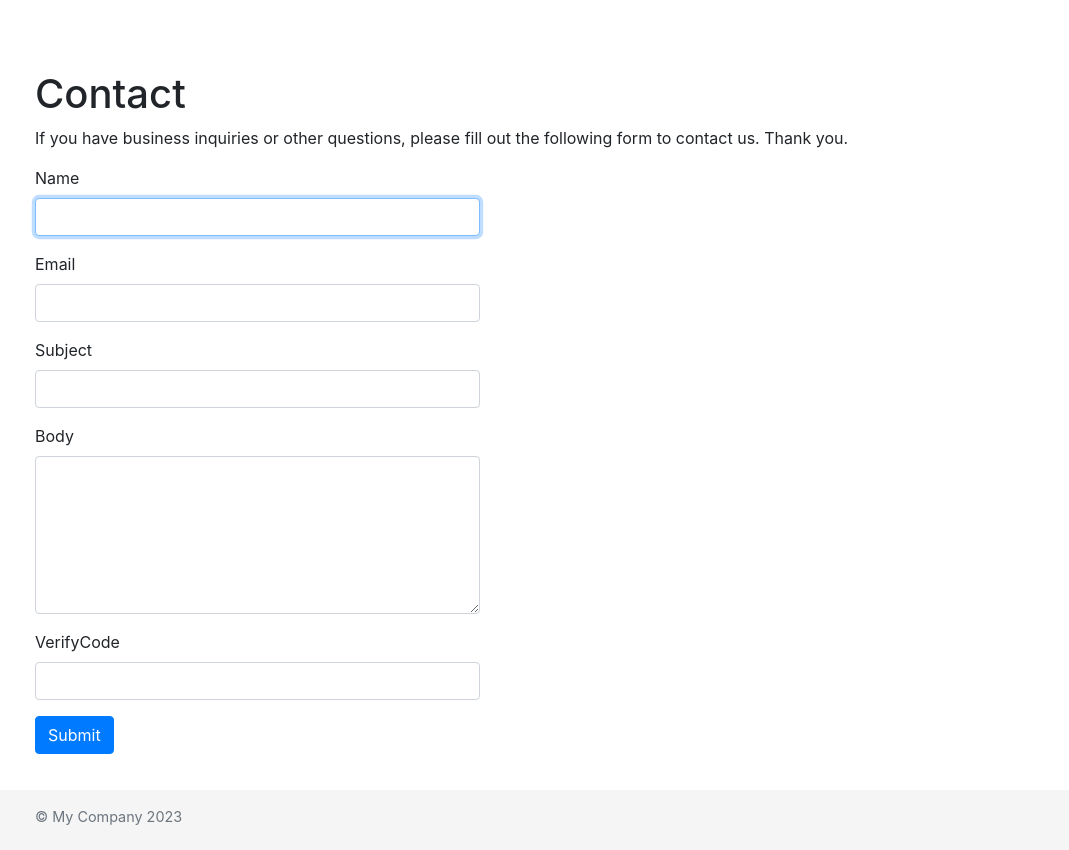
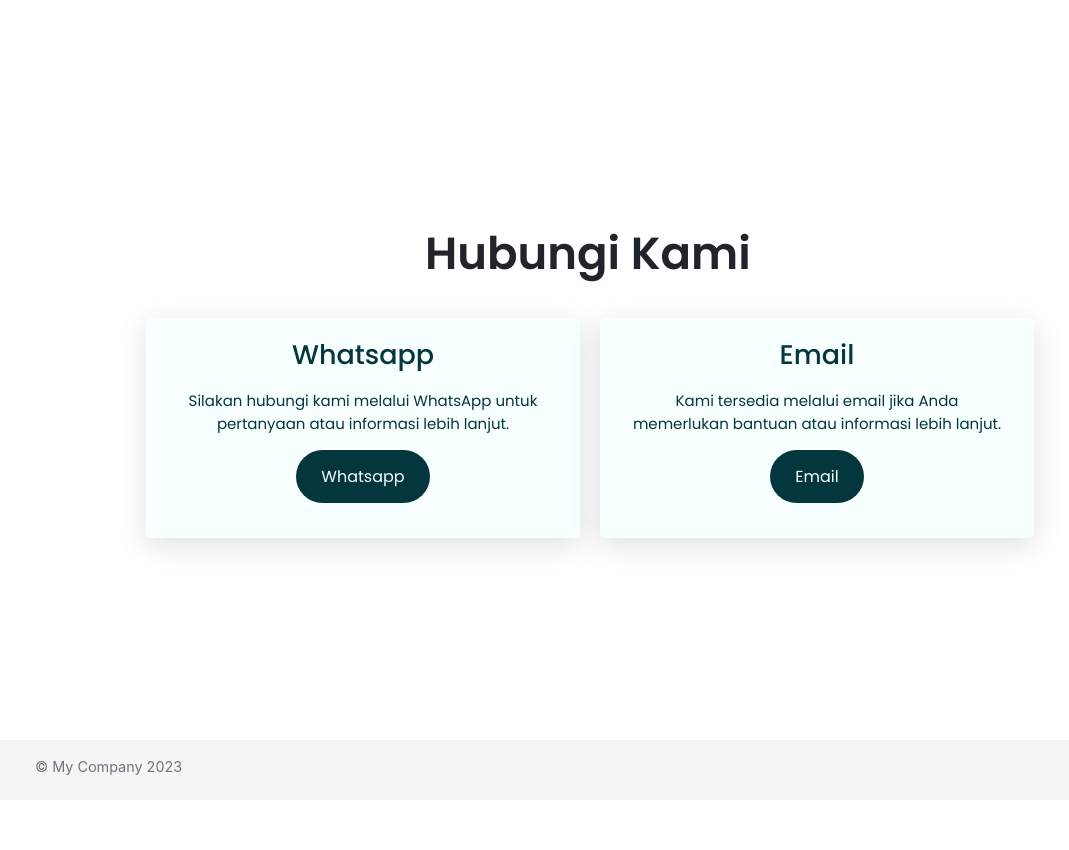
Before and after one commit to madki13/telkom, a Yii app: template app/views/site/contact.php in a window 1280 px wide. Shown: the whole page, without its empty margins (50-1119 px from the left). After the commit the page ends 775 px from the top, so only its background shows below. Run offline with PHP 8.4 and a stand-in for Yii, Linux system fonts and the light colour scheme; the template is opened without the code that fills it, so the values that code supplies are empty; form fields are guessed from the names that the template uses; some libraries are stand-ins or nearby versions.

Commit message:
memperbarui tampilan halaman kontak

```diff
--- a/app/views/site/contact.php
+++ b/app/views/site/contact.php
@@ -11,58 +11,103 @@ use yii\captcha\Captcha;
 $this->title = 'Contact';
 $this->params['breadcrumbs'][] = $this->title;
 ?>
-<div class="site-contact">
-    <h1><?= Html::encode($this->title) ?></h1>
 
-    <?php if (Yii::$app->session->hasFlash('contactFormSubmitted')): ?>
+<head>
+<link rel="preconnect" href="https://fonts.googleapis.com">
+<link rel="preconnect" href="https://fonts.gstatic.com" crossorigin>
+<link href="https://fonts.googleapis.com/css2?family=Poppins:wght@300;400;500;600;700&display=swap" rel="stylesheet">
+<style>
 
-        <div class="alert alert-success">
-            Thank you for contacting us. We will respond to you as soon as possible.
-        </div>
+    .utama {
+    font-family: 'Poppins', sans-serif;
+    margin: 150px auto auto;
+}
 
-        <p>
-            Note that if you turn on the Yii debugger, you should be able
-            to view the mail message on the mail panel of the debugger.
-            <?php if (Yii::$app->mailer->useFileTransport): ?>
-                Because the application is in development mode, the email is not sent but saved as
-                a file under <code><?= Yii::getAlias(Yii::$app->mailer->fileTransportPath) ?></code>.
-                Please configure the <code>useFileTransport</code> property of the <code>mail</code>
-                application component to be false to enable email sending.
-            <?php endif; ?>
-        </p>
+.text-1 {
+    font-weight: 600;
+    font-size: 45px;
+    justify-content: center;
+    width: 330px;
+    margin: 0px auto 30px auto;
+}
 
-    <?php else: ?>
+.kolom-kolom {
+  width: 80%;
+  display: flex;
+  gap: 20px;
+  margin: 20px auto;
+  justify-content: center;
+  text-align: center;
+  height: 220px;
 
-        <p>
-            If you have business inquiries or other questions, please fill out the following form to contact us.
-            Thank you.
-        </p>
+}
 
-        <div class="row">
-            <div class="col-lg-5">
+.kolom-1,
+.kolom-2 {
+  background-color: #f8ffff;
+  width: 100%;
+  border-radius: 5px;
+  box-shadow: rgba(100, 100, 111, 0.2) 0px 7px 29px 0px;
+  color: #03363d;
+}
 
-                <?php $form = ActiveForm::begin(['id' => 'contact-form']); ?>
+.judul {
+  font-weight: 500;
+  font-size: 27px;
+  padding-top: 17px;
+}
 
-                    <?= $form->field($model, 'name')->textInput(['autofocus' => true]) ?>
+.isi {
+  font-weight: 400;
+  font-size: 15px;
+  padding: 15px 27px 15px 27px;
+  text-align: center;
+}
 
-                    <?= $form->field($model, 'email') ?>
+.tombol {
+  margin-top: 15px;
+}
 
-                    <?= $form->field($model, 'subject') ?>
+.tombol-whatsapp,
+.tombol-email {
+  text-decoration: none;
+  color: #f8ffff;
+  background-color: #03363d;
+  padding: 15px 25px 15px 25px;
+  border-radius: 50px;
+}
 
-                    <?= $form->field($model, 'body')->textarea(['rows' => 6]) ?>
+.tombol-whatsapp:hover,
+.tombol-email:hover {
+    text-decoration: none;
+    background-color: rgba(23,73,77, 0.9);
+    color: rgba(255,255,255, 0.9)
+}
 
-                    <?= $form->field($model, 'verifyCode')->widget(Captcha::className(), [
-                        'template' => '<div class="row"><div class="col-lg-3">{image}</div><div class="col-lg-6">{input}</div></div>',
-                    ]) ?>
+.tombol-whatsapp:active,
+.tombol-email:active{
+    background-color:rgb(23,73,77);
+}
 
-                    <div class="form-group">
-                        <?= Html::submitButton('Submit', ['class' => 'btn btn-primary', 'name' => 'contact-button']) ?>
-                    </div>
 
-                <?php ActiveForm::end(); ?>
+</style>
+</head>
 
-            </div>
-        </div>
-
-    <?php endif; ?>
+<div class="utama">
+<div class="text-1">Hubungi Kami</div>
+  <div class="kolom-kolom">
+    <div class="kolom-1">
+      <div class="judul">Whatsapp</div>
+      <div class="isi">Silakan hubungi kami melalui WhatsApp untuk pertanyaan atau informasi lebih lanjut.</div>
+      <div class="tombol">
+        <a class="tombol-whatsapp" href="https://wa.me/081319262710">Whatsapp</a>
+      </div>
+    </div>
+    <div class="kolom-2">
+      <div class="judul">Email</div>
+      <div class="isi">Kami tersedia melalui email jika Anda memerlukan bantuan atau informasi lebih lanjut.</div>
+      <div class="tombol">
+        <a class="tombol-email" href="mailto:raaaaygbs@gmail.com">Email</a>
+    </div>
+  </div>
 </div>
```
Also changed, not shown: 1 other file.
